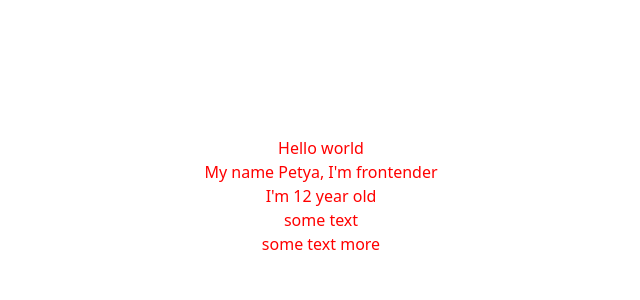
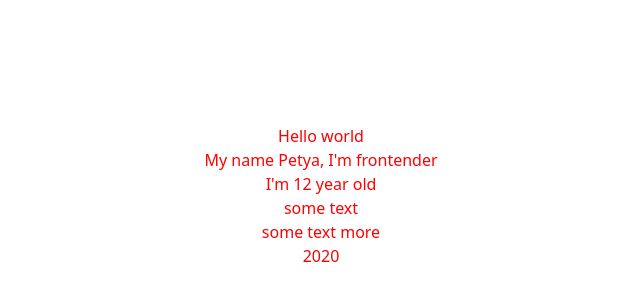
Before and after one commit to Siestaa/testChangeLog, a React (Vite) app: page / in a window 1280 px wide. Shown: the part 204-504 px from the top of the page, without its empty margins (319-959 px from the left). Built offline with nearby package versions, Linux system fonts and the light colour scheme.

Commit message:
Add number

```diff
--- a/src/App.tsx
+++ b/src/App.tsx
@@ -9,6 +9,7 @@ function App() {
      <div className="">I'm 12 year old</div>
      <div className="">some text</div>
      <div>some text more</div>
+     <div className="">2020</div>
     </>
   )
 }
```
Also changed, not shown: .changeset/purple-beers-count.md (added).
